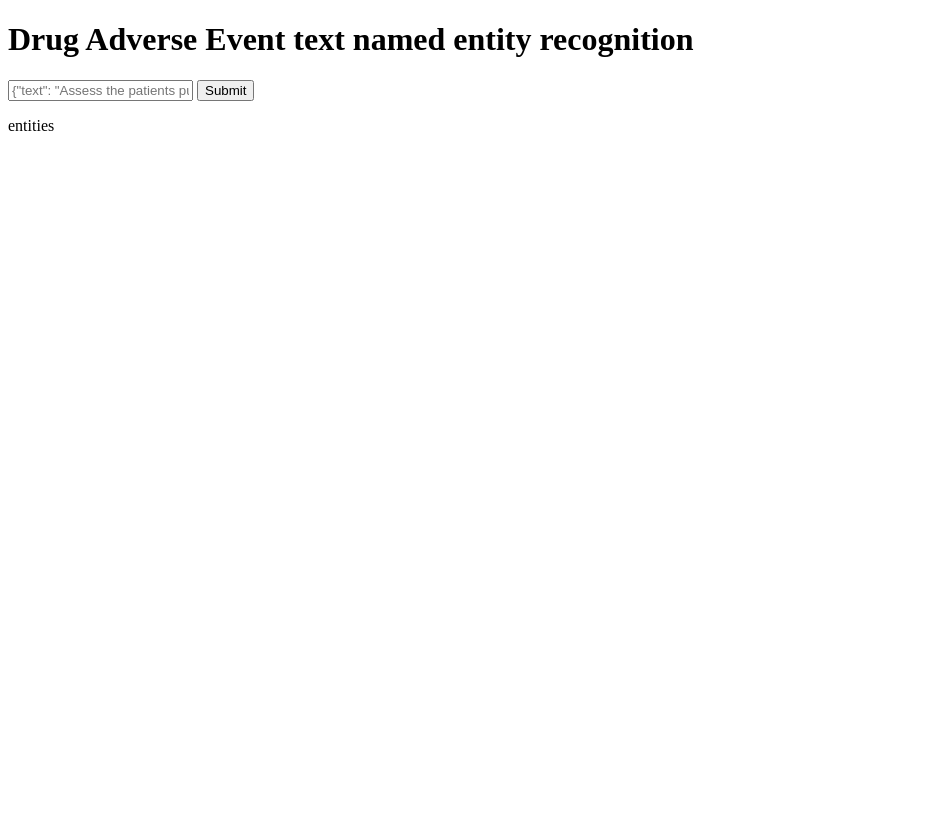
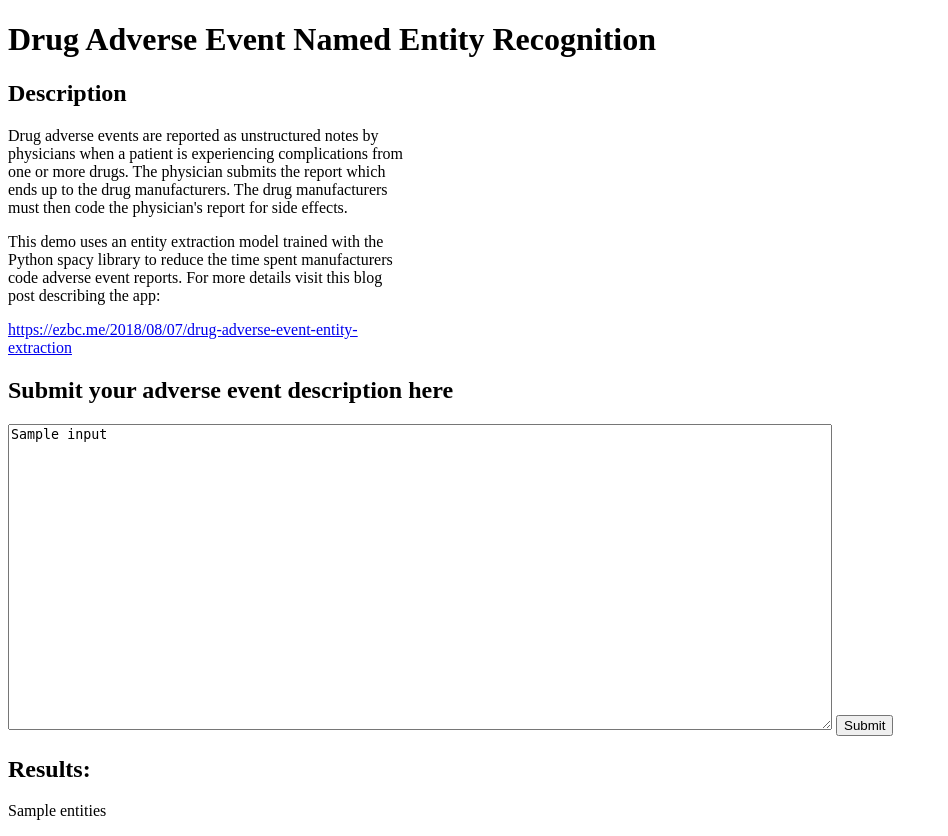
Before and after one commit to ezbc/drug-portal-ner-app, a Flask app: template templates/index.html in a window 1280 px wide. Shown: the whole page, without its empty margins (0-948 px from the left). Before the commit the page ends 131 px from the top, so only its background shows below. Run offline with Flask 2, Linux system fonts and the light colour scheme; the template is opened without the code that fills it: most values are stand-ins (such as "Sample title", 1, 10 or a date in 2020).

Commit message:
added placeholder text in textarea

```diff
--- a/docker-compose.yml
+++ b/docker-compose.yml
@@ -4,7 +4,7 @@ services:
     build:
       context: ./
       dockerfile: Dockerfile
-    image: drug-app:1.0.0
+    image: drug-app:1.0.1
     container_name: drug-portal-ner
     hostname: app
     ports:
--- a/main.py
+++ b/main.py
@@ -33,6 +33,8 @@ app = Flask(__name__)
 # Load model
 nerModel = DrugNER('drug', './models/drug/')
 
+PLACEHOLDER_TEXT = '''LABA, such as vilanterol, one of the active ingredients in BREO ELLIPTA, increase the risk of asthma-related death. Currently available data are inadequate to determine whether concurrent use of inhaled corticosteroids or other long-term asthma control drugs mitigates the increased risk of asthma-related death from LABA. Available data from controlled clinical trials suggest that LABA increase the risk of asthma-related hospitalization in pediatric and adolescent patients. Data from a large placebo-controlled US trial that compared the safety of another LABA (salmeterol) or placebo added to usual asthma therapy showed an increase in asthma-related deaths in subjects receiving salmeterol.  [See Warnings and Precautions (5.1).]'''
+
 def _base64_decode(encoded_str):
     # Add paddings manually if necessary.
     num_missed_paddings = 4 - len(encoded_str) % 4
@@ -42,7 +44,7 @@ def _base64_decode(encoded_str):
 
 @app.route('/')
 def index():
-    return render_template('index.html')
+    return render_template('index.html', input=PLACEHOLDER_TEXT)
 
 @app.route('/echo', methods=['POST'])
 def echo():
@@ -56,10 +58,10 @@ def ner():
     text = request.form.get('text')
     response = nerModel.evaluate(text)
 
-    return render_template('index.html', entities=response)
+    return render_template('index.html', entities=response, input=text)
 
-@app.route('/ner/drug/json', methods=['POST'])
-def ner():
+@app.route('/ner/drug.json', methods=['POST'])
+def nerJson():
     """Identify FDA adverse events from text"""
     text = request.get_json().get('text', '')
     response = nerModel.evaluate(text)
--- a/templates/index.html
+++ b/templates/index.html
@@ -16,16 +16,31 @@
 <!doctype html>
 <html>
 <head>
-  <h1>Drug Adverse Event text named entity recognition</h1>
+  <h1>Drug Adverse Event Named Entity Recognition</h1>
 </head>
 <body>
 <!-- [START form] -->
-<form method="post" action="/ner/drug">
-  <input type="text" name="text" placeholder='{"text": "Assess the patients pulse and blood pressure before and intermittently for 30 minutes after AdreView administration"'>
+<h2> Description </h2>
+<div style="width:400px">
+
+	<p> Drug adverse events are reported as unstructured notes by physicians when a patient is experiencing complications from one or more drugs. The physician submits the report which ends up to the drug manufacturers. The drug manufacturers must then code the physician's report for side effects.
+	</p>
+
+	<p> This demo uses an entity extraction model trained with the Python spacy library to reduce the time spent manufacturers code adverse event reports. For more details visit this blog post describing the app:</p>
+
+	<a href="https://ezbc.me/2018/08/07/drug-adverse-event-entity-extraction">https://ezbc.me/2018/08/07/drug-adverse-event-entity-extraction</a>
+
+</div>
+
+<h2>Submit your adverse event description here</h2>
+<form method="post" action="/ner/drug" >
+
+	<textarea name="text" rows="20" cols="100" wrap="soft" maxlength="2000">{{ input }}</textarea>
   <input type="submit" name="submit" value="Submit">
 </form>
 {% if entities %}
-	<p> entities </p>
+  <h2>Results:</h2>
+	<p> {{ entities }} </p>
 {% endif %}
 <!-- [END form] -->
 </body>
```
